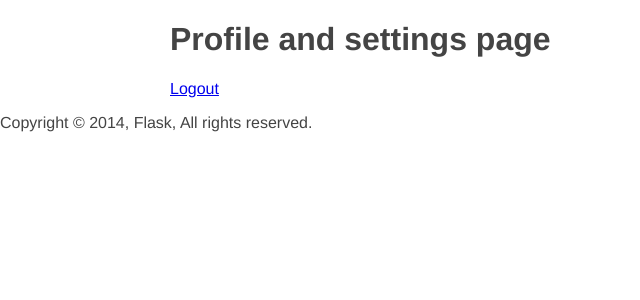
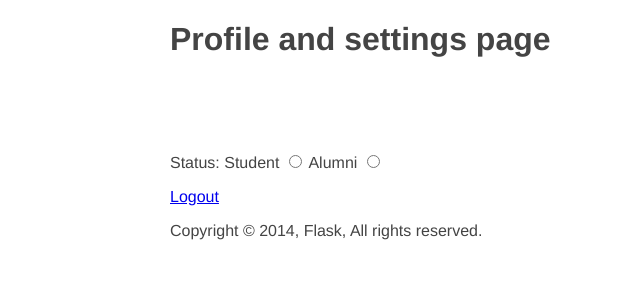
Before and after one commit to fbagirov/flaskapp4, a Flask app: template app2/templates/profile.html in a window 1280 px wide. Shown: the part 35-335 px from the top of the page, without its empty margins (0-640 px from the left). Run offline with Flask 2, Linux system fonts and the light colour scheme; the template is opened without the code that fills it: most values are stand-ins (such as "Sample title", 1, 10 or a date in 2020); parts of the project's set-up code (start-up, migrations or seed data) failed here and were passed over; some libraries are stand-ins or nearby versions.

Commit message:
Added files related to Elastic search and modified profile.html template

```diff
--- a/app2/templates/profile.html
+++ b/app2/templates/profile.html
@@ -1,6 +1,25 @@
 {% extends "layout.html" %}
 {% block content %}
 <h1>Profile and settings page</h1>
+<div class="row content">
+  <div class="span4 offset1">
+    <form class="well" actions="#" method="POST">
+	{{ wtform.hidden_tag() }}
+	{{ render_field(wtform.email) }}<br>
+	{{ render_field(wtform.password) }} <br>
+	{{ render_field(wtform.newpwd) }} <br>
+	{{ render_field(wtform.verifpwd) }} <br>
+        Status:
+
+      <label for="student_radio">Student</label>
+      <input type="radio" id="student_radio" name="student_or_alumni"
+             value="student" onclick="show_prefs()" {{ student_checked }}>
+
+      <label for="alumni_radio">Alumni</label>
+      <input type="radio" id="alumni_radio" name="student_or_alumni"
+             value="alumni" onclick="show_prefs()" {{ alumni_checked }}> <br>
+
+
 <p><a href="{{ url_for('logout') }}">Logout</a>
 
 {% endblock %}
```
